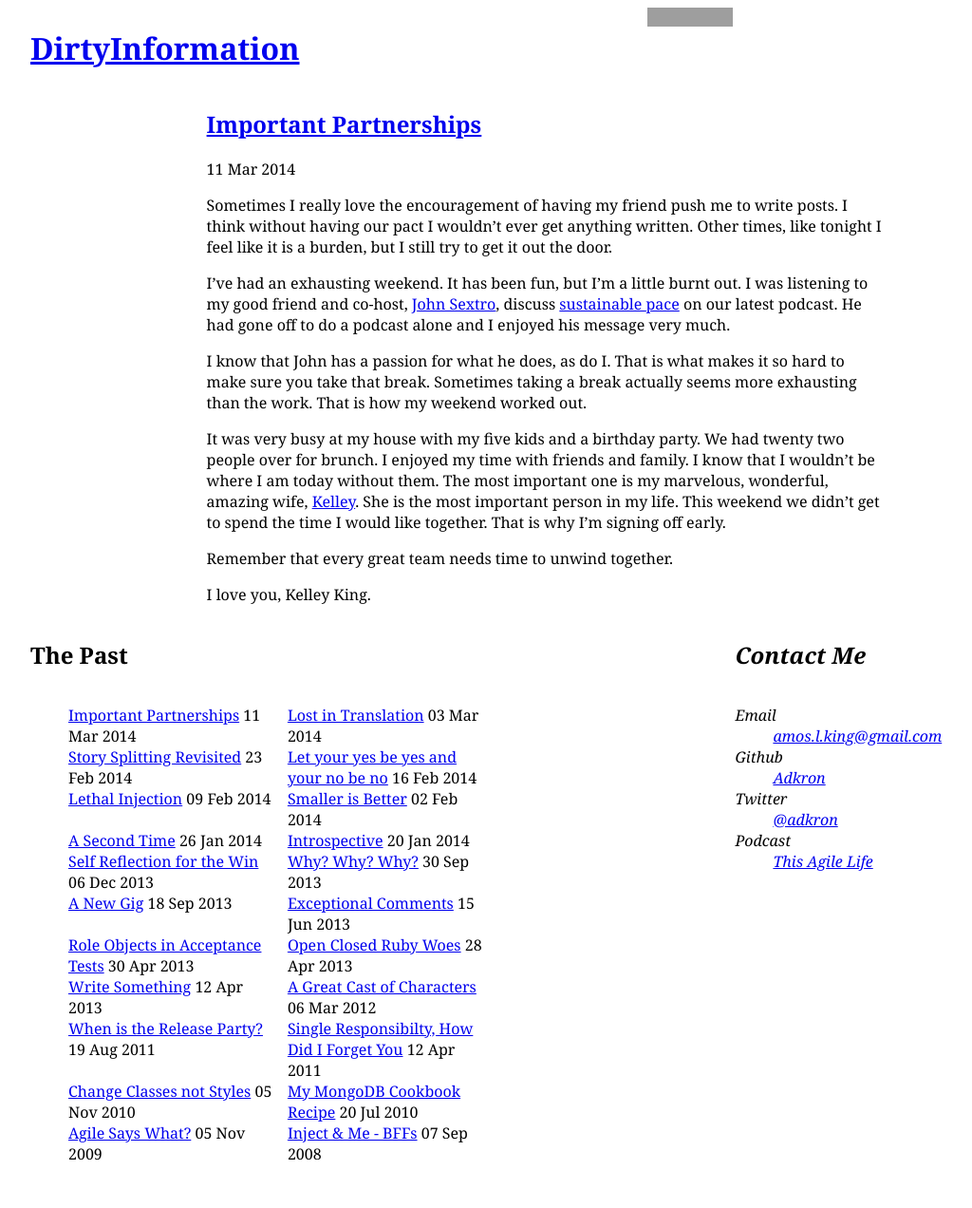
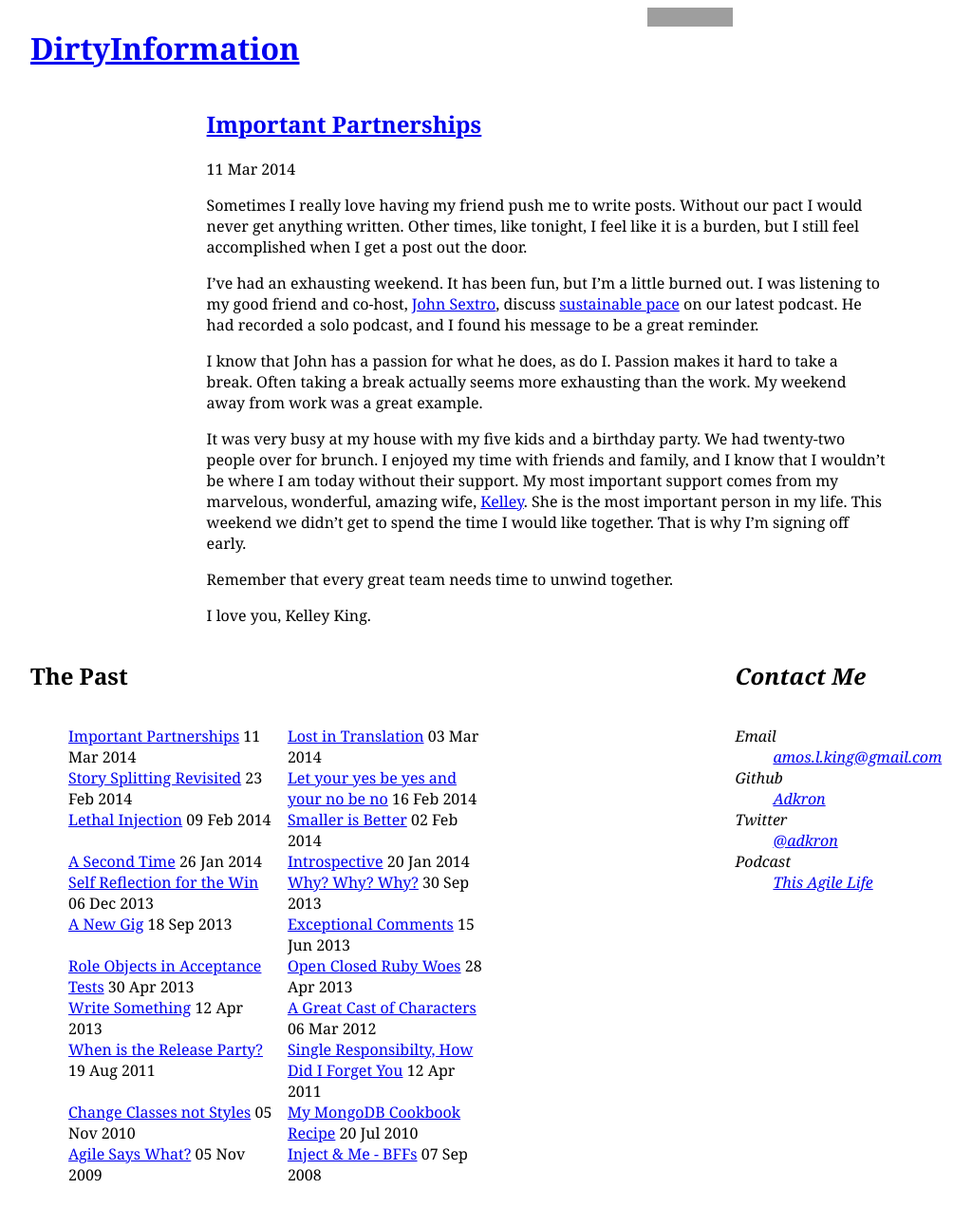
Before and after one commit to adkron/dirtyinformation.com, a Jekyll site: the page built from _posts/2014-3-11-important_partnerships.markdown, in a window 1280 px wide. Shown: the whole page at 95% size, without its empty margins (64-1088 px from the left). Built offline with Jekyll 4.4.1, drawn with Linux system fonts in a browser that asks for light colours; Markdown is read by kramdown in place of the engine named in the settings; before the commit the page ends 1250 px from its top, so only the background shows below that; grey boxes are pictures that could not be loaded.

Commit message:
Applying my wife's edits.
See she helps me out everywhere.

Amos King @adkron <amos.l.king@gmail.com>

```diff
--- a/_posts/2014-3-11-important_partnerships.markdown
+++ b/_posts/2014-3-11-important_partnerships.markdown
@@ -3,27 +3,27 @@ layout: post
 title: Important Partnerships
 ---
 
-Sometimes I really love the encouragement of having my friend push me to
-write posts. I think without having our pact I wouldn't ever get
-anything written. Other times, like tonight I feel like it is a burden,
-but I still try to get it out the door.
+Sometimes I really love having my friend push me to
+write posts. Without our pact I would never get
+anything written. Other times, like tonight, I feel like it is a burden,
+but I still feel accomplished when I get a post out the door.
 
-I've had an exhausting weekend. It has been fun, but I'm a little burnt
+I've had an exhausting weekend. It has been fun, but I'm a little burned
 out. I was listening to my good friend and
 co-host, [John
 Sextro](http://twitter.com/johnsextro), discuss [sustainable
 pace](http://www.thisagilelife.com/39/) on our latest podcast. He had
-gone off to do a podcast alone and I enjoyed his message very much.
+recorded a solo podcast, and I found his message to be a great reminder.
 
-I know that John has a passion for what he does, as do I. That is what
-makes it so hard to make sure you take that break. Sometimes taking a
-break actually seems more exhausting than the work. That is how my weekend
-worked out.
+I know that John has a passion for what he does, as do I. Passion
+makes it hard to take a break. Often taking a
+break actually seems more exhausting than the work. My weekend
+away from work was a great example.
 
 It was very busy at my house with my five kids and a
-birthday party. We had twenty two people over for brunch. I enjoyed my
-time with friends and family. I know that I wouldn't be where I am today
-without them. The most important one is my marvelous, wonderful, amazing
+birthday party. We had twenty-two people over for brunch. I enjoyed my
+time with friends and family, and I know that I wouldn't be where I am today
+without their support. My most important support comes from my marvelous, wonderful, amazing
 wife, [Kelley](http://at-home-mommy.blogspot.com/). She is the most
 important person in my life. This weekend we didn't get to spend the
 time I would like together. That is why I'm signing off early.
```
